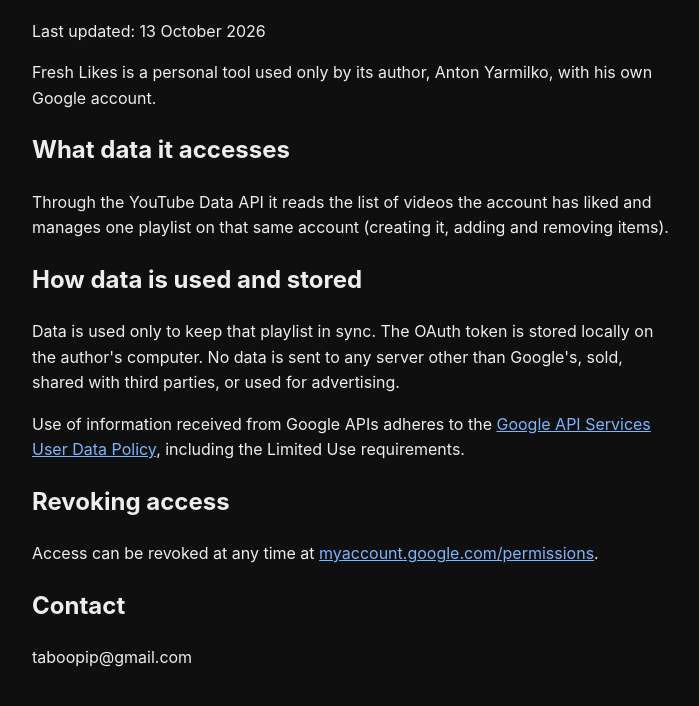
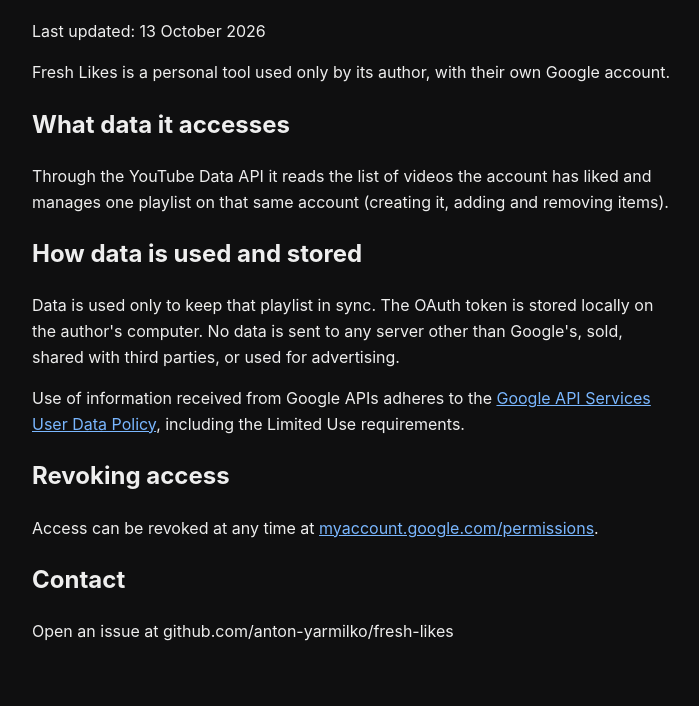
Before and after one commit to anton-yarmilko/fresh-likes, a plain HTML site: page privacy.html in a window 1280 px wide. Shown: the part 102-808 px from the top of the page, without its empty margins (288-987 px from the left). Drawn offline with Linux system fonts and the light colour scheme.

Commit message:
Remove personal information
Co-Authored-By: Claude Opus 5.5 <noreply@anthropic.com>
Claude-Session: https://claude.ai/code/session_01179Vv1ZoeKCtk5XmvAW3ZT

```diff
--- a/privacy.html
+++ b/privacy.html
@@ -1,9 +1,9 @@
 <!doctype html><html lang="en"><head><meta charset="utf-8"><meta name="viewport" content="width=device-width,initial-scale=1"><title>Fresh Likes — Privacy</title>
 <style>body{font-family:-apple-system,system-ui,sans-serif;max-width:640px;margin:48px auto;padding:0 16px;line-height:1.6;background:#0f0f10;color:#eee}a{color:#7ab7ff}</style></head>
 <body><h1>Privacy policy</h1><p>Last updated: 13 October 2026</p>
-<p>Fresh Likes is a personal tool used only by its author, Anton Yarmilko, with his own Google account.</p>
+<p>Fresh Likes is a personal tool used only by its author, with their own Google account.</p>
 <h2>What data it accesses</h2><p>Through the YouTube Data API it reads the list of videos the account has liked and manages one playlist on that same account (creating it, adding and removing items).</p>
 <h2>How data is used and stored</h2><p>Data is used only to keep that playlist in sync. The OAuth token is stored locally on the author's computer. No data is sent to any server other than Google's, sold, shared with third parties, or used for advertising.</p>
 <p>Use of information received from Google APIs adheres to the <a href="https://developers.google.com/terms/api-services-user-data-policy">Google API Services User Data Policy</a>, including the Limited Use requirements.</p>
 <h2>Revoking access</h2><p>Access can be revoked at any time at <a href="https://myaccount.google.com/permissions">myaccount.google.com/permissions</a>.</p>
-<h2>Contact</h2><p>taboopip@gmail.com</p></body></html>
+<h2>Contact</h2><p>Open an issue at github.com/anton-yarmilko/fresh-likes</p></body></html>
```
Also changed, not shown: index.html (+1 -1 lines).
